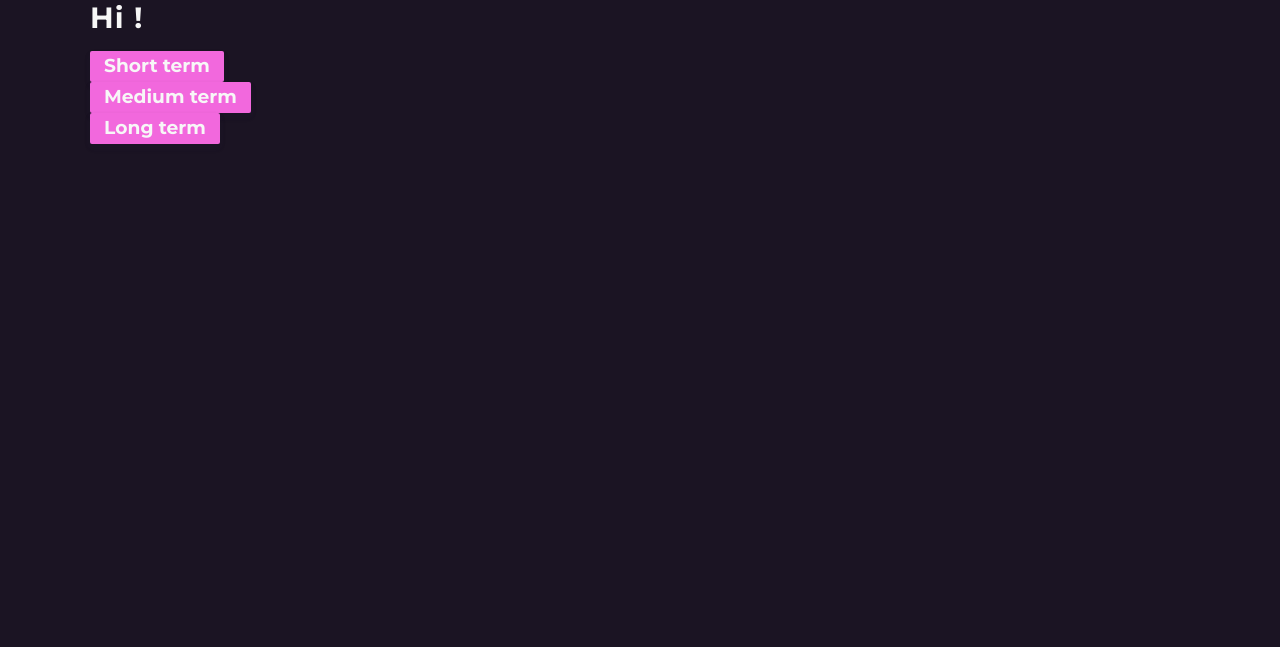
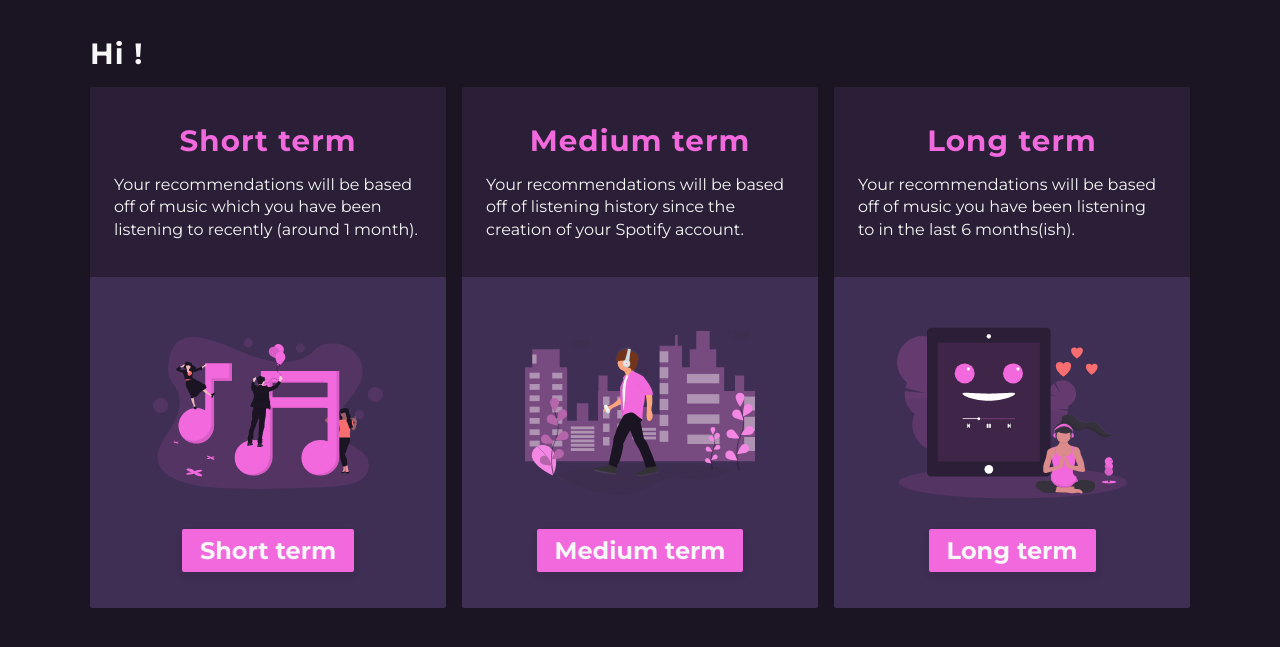
Before and after one commit to connordowson/algorhythm, a Django app: template algorhythm/recommend/templates/recommend/recommend.html in a window 1280 px wide. Shown: the part 58-705 px from the top of the page. Run offline with Django 3.2, Linux system fonts and the light colour scheme; the template is opened without the code that fills it, so the values that code supplies are empty.

Commit message:
Redesigned the recommend time range selection page

```diff
--- a/algorhythm/algorhythm/static/main.css
+++ b/algorhythm/algorhythm/static/main.css
@@ -177,15 +177,15 @@
 .section__home__wrapper {
   margin-top: -36px; }
 
-.section__home {
+.panel {
   background: #2A1F37;
   border-radius: 2px;
   padding: 36px 24px; }
 
-.section__home__title {
+.panel__title {
   color: #f268dd; }
 
-.section__home__text {
+.panel__text {
   color: #F7F7F7; }
 
 .section__top-tracks {
@@ -207,3 +207,36 @@
 .top-track__text {
   color: #F7F7F7;
   margin-left: 24px; }
+
+.recommend__wrapper {
+  margin: 36px auto; }
+
+.recommend__grid {
+  display: grid;
+  grid-template-columns: repeat(3, 1fr);
+  grid-column-gap: 16px; }
+
+recommend__selection {
+  box-shadow: 0 4px 6px rgba(50, 50, 93, 0.11), 0 3px 6px rgba(0, 0, 0, 0.08); }
+
+.recommend__selection .panel {
+  border-radius: 2px 2px 0 0; }
+
+.recommend__bottom {
+  background: #402F54;
+  display: flex;
+  flex-direction: column;
+  align-items: center;
+  padding: 36px 24px;
+  border-radius: 0 0 2px 2px; }
+
+.recommend-illustration {
+  width: 230px;
+  height: 200px;
+  margin-bottom: 16px; }
+
+.btn__recommend {
+  display: inline-block; }
+
+.recommend__title {
+  text-align: center; }
--- a/algorhythm/algorhythm/static/sass/_components.scss
+++ b/algorhythm/algorhythm/static/sass/_components.scss
@@ -207,18 +207,18 @@
     margin-top: -36px;
 }
 
-.section__home{
+.panel{
     background: $base-8;
     border-radius: 2px;
     padding: 36px 24px;
 }
 
 
-.section__home__title{
+.panel__title{
     color: $pink-primary;
 }
 
-.section__home__text{
+.panel__text{
     color: $base-1;
 }
 
@@ -246,3 +246,44 @@
     color: $base-1;
     margin-left: 24px;
 }
+
+.recommend__wrapper{
+    margin: 36px auto;
+}
+
+.recommend__grid{
+    display: grid;
+    grid-template-columns: repeat(3, 1fr);
+    grid-column-gap: 16px;
+}
+
+recommend__selection{
+    box-shadow: $box-shadow;
+}
+
+.recommend__selection .panel{
+    border-radius: 2px 2px 0 0;
+}
+
+.recommend__bottom{
+    background: $base-7;
+    display: flex;
+    flex-direction: column;
+    align-items: center;
+    padding: 36px 24px;
+    border-radius: 0 0 2px 2px;
+}
+
+.recommend-illustration{
+    width: 230px;
+    height: 200px;
+    margin-bottom: 16px;
+}
+
+.btn__recommend{
+    display: inline-block;
+}
+
+.recommend__title{
+    text-align: center;
+}
--- a/algorhythm/recommend/templates/recommend/recommend.html
+++ b/algorhythm/recommend/templates/recommend/recommend.html
@@ -4,17 +4,80 @@
 
 {% block content %}
 
-<section class="section">
+{% load static %}
+
+<section class="section recommend__wrapper">
 
     <h2 class="title"> Hi {{current_user}}! </h2>
 
-    <ul>
+    <div class="recommend__grid">
 
-        <a class="btn" href="/recommend/short_term/"> Short term </a>
-        <a class="btn" href="/recommend/medium_term/"> Medium term </a>
-        <a class="btn" href="/recommend/long_term/"> Long term </a>
+        <div class="recommend__selection">
 
-    </ul>
+            <div class="panel">
+
+                <h2 class="panel__title title recommend__title"> Short term </h2>
+
+                <p class="panel__text"> Your recommendations will be based off of music which you have been listening to recently (around 1 month). </p>
+
+            </div>
+
+            <div class="recommend__bottom">
+
+                <img class="recommend-illustration" src="{% static 'images/recommend_1.svg' %}"" alt="">
+
+                <a class="btn btn--large btn__recommend" href="/recommend/short_term/"> Short term </a>
+
+            </div>
+
+
+        </div>
+
+        <div class="recommend__selection">
+
+            <div class="panel">
+
+                <h2 class="panel__title title recommend__title"> Medium term </h2>
+
+                <p class="panel__text"> Your recommendations will be based off of listening history since the creation of your Spotify account. </p>
+
+            </div>
+
+            <div class="recommend__bottom">
+
+                <img class="recommend-illustration" src="{% static 'images/recommend_2.svg' %}"" alt="">
+
+                <a class="btn btn--large btn__recommend" href="/recommend/medium_term/"> Medium term </a>
+
+            </div>
+
+
+        </div>
+
+        <div class="recommend__selection">
+
+            <div class="panel">
+
+                <h2 class="panel__title title recommend__title"> Long term </h2>
+
+                <p class="panel__text"> Your recommendations will be based off of music you have been listening to in the last 6 months(ish). </p>
+
+            </div>
+
+            <div class="recommend__bottom">
+
+                <img class="recommend-illustration" src="{% static 'images/recommend_3.svg' %}"" alt="">
+
+                <a class="btn btn--large btn__recommend" href="/recommend/long_term/"> Long term </a>
+
+            </div>
+
+
+        </div>
+
+    </div>
+
+
 
 </section>
 
```
Also changed, not shown: algorhythm/recommend/templates/recommend/index.html (+4 -4 lines), algorhythm/algorhythm/static/images/recommend_1.svg (added), algorhythm/algorhythm/static/images/recommend_2.svg (added), algorhythm/algorhythm/static/images/recommend_3.svg (added), algorhythm/recommend/migrations/0001_initial.py, algorhythm/recommend/migrations/0002_auto_20190305_1405.py (deleted).
